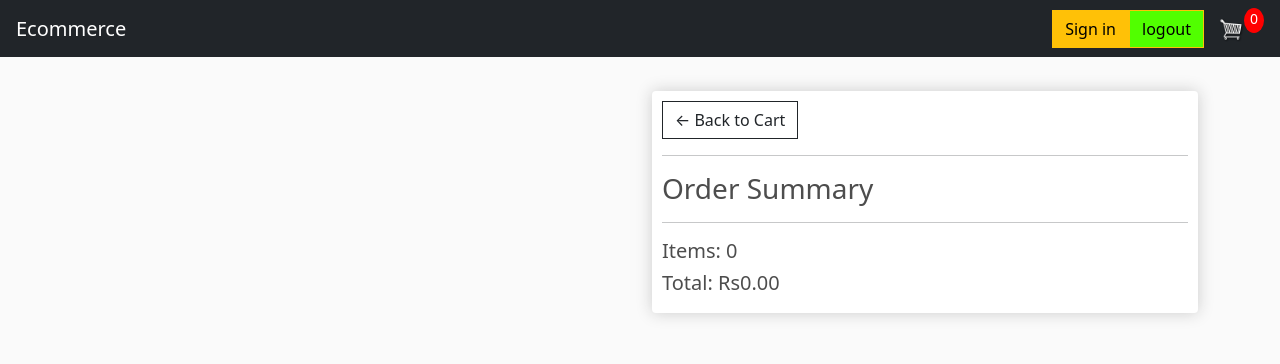
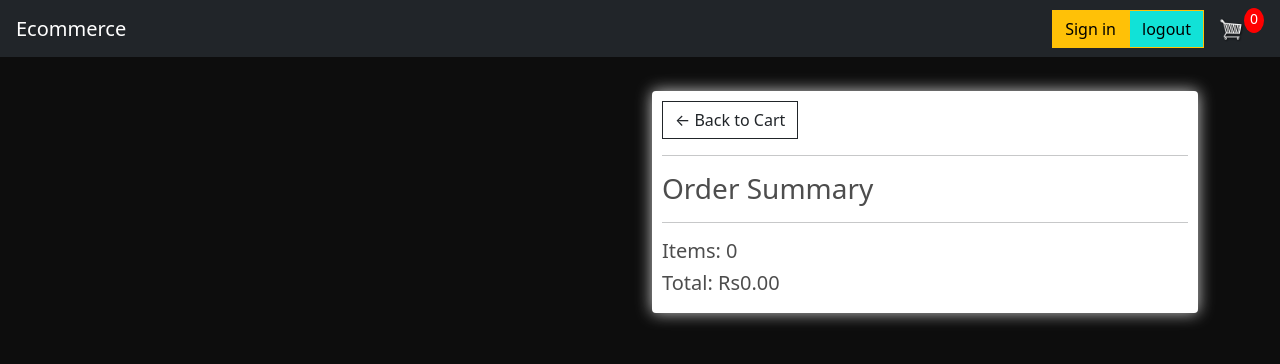
Before and after one commit to Dip56esh/python-project, a Django app: page /checkout/ in a window 1280 px wide. Shown: the top 364 px of the page. Run offline with Django 4.2, Linux system fonts and the light colour scheme; some libraries are stand-ins or nearby versions.

Commit message:
modified

```diff
--- a/static/css/main.css
+++ b/static/css/main.css
@@ -1,5 +1,5 @@
 body{
-	background-color: hsl(0, 0%, 98%);
+	background-color: hsl(0, 0%, 5%);
 }
 
 h1,h2,h3,h4,h5,h6{
--- a/store/Templates/store/checkout.html
+++ b/store/Templates/store/checkout.html
@@ -31,7 +31,7 @@
 							<input class="form-control" type="text" name="zipcode" placeholder="Zip code..">
 						</div>
 						<div class="form-field">
-							<input class="form-control" type="text" name="country" placeholder="Zip code..">
+							<input class="form-control" type="text" name="country" placeholder="Country....">
 						</div>
 					</div>
 
--- a/store/Templates/store/login.html
+++ b/store/Templates/store/login.html
@@ -104,7 +104,7 @@
               </div>
 
                 <div class="d-flex justify-content-center mt-3 login_container">
-                   <input class="btn login_btn"  style="color: red;" type="submit" value="Login">
+                   <input class="btn login_btn"  type="submit" value="Login">
                    </div>
             </form>
 
--- a/store/Templates/store/main.html
+++ b/store/Templates/store/main.html
@@ -52,7 +52,7 @@
 	    <div class="form-inline my-2 my-lg-0">
 	     	<a href="{% url 'registerpage' %}"class="btn btn-warning">Sign in</a>
 
-			<a href="{% url 'logoutpage' %}" class="btn btn-warning 1" style="background-color: rgb(81, 255, 0);">logout</a>
+			<a href="{% url 'logoutpage' %}" class="btn btn-warning 1" style="background-color: rgb(17, 226, 215);">logout</a>
 
 	     	<a href="{% url 'cart' %}">
 	    		<img  id="cart-icon" src="{% static 'images/cart.png' %}">
--- a/store/models.py
+++ b/store/models.py
@@ -83,4 +83,4 @@ class  ShippingAddress(models.Model):
     date_added=models.DateTimeField(auto_now_add=True)
 
     def   __str__(self):
-        return f"{self.address}"
+        return f"{self.address},{self.customer}"
```
Also changed, not shown: db.sqlite3.
